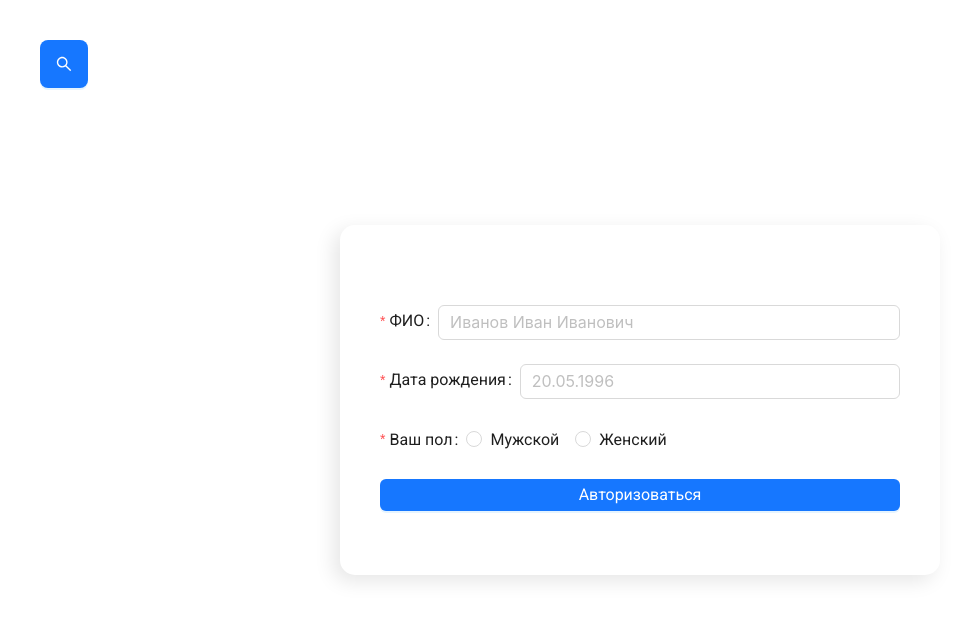
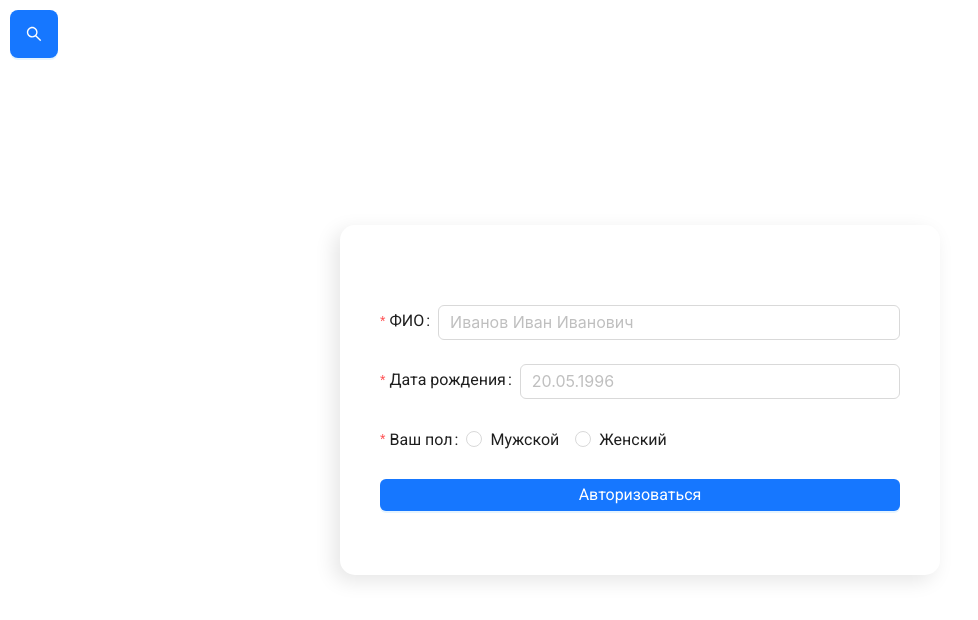
Before and after one commit to stalink456/task-19, a React app: page / in a window 1280 px wide. Shown: the top 620 px of the page, without its empty margins (0-978 px from the left). Built offline with nearby package versions, Linux system fonts and the light colour scheme.

Commit message:
fix increase button

```diff
--- a/src/components/switch-font/switch-font.module.css
+++ b/src/components/switch-font/switch-font.module.css
@@ -1,7 +1,7 @@
 .switch_button {
   position: absolute;
-  top: 40px;
-  left: 40px;
+  top: 10px;
+  left: 10px;
 
   z-index: 1;
 }
--- a/src/components/switch-font/switch-font.tsx
+++ b/src/components/switch-font/switch-font.tsx
@@ -24,7 +24,7 @@ export const SwitchFont: React.FC = React.memo(() => {
           type='primary'
           size='large'
           onClick={handleFontSizeChange}
-          style={{ height: '3em' }}
+          style={{ height: '3em', width: '3em' }}
         >
           <SearchOutlined />
         </Button>
```
